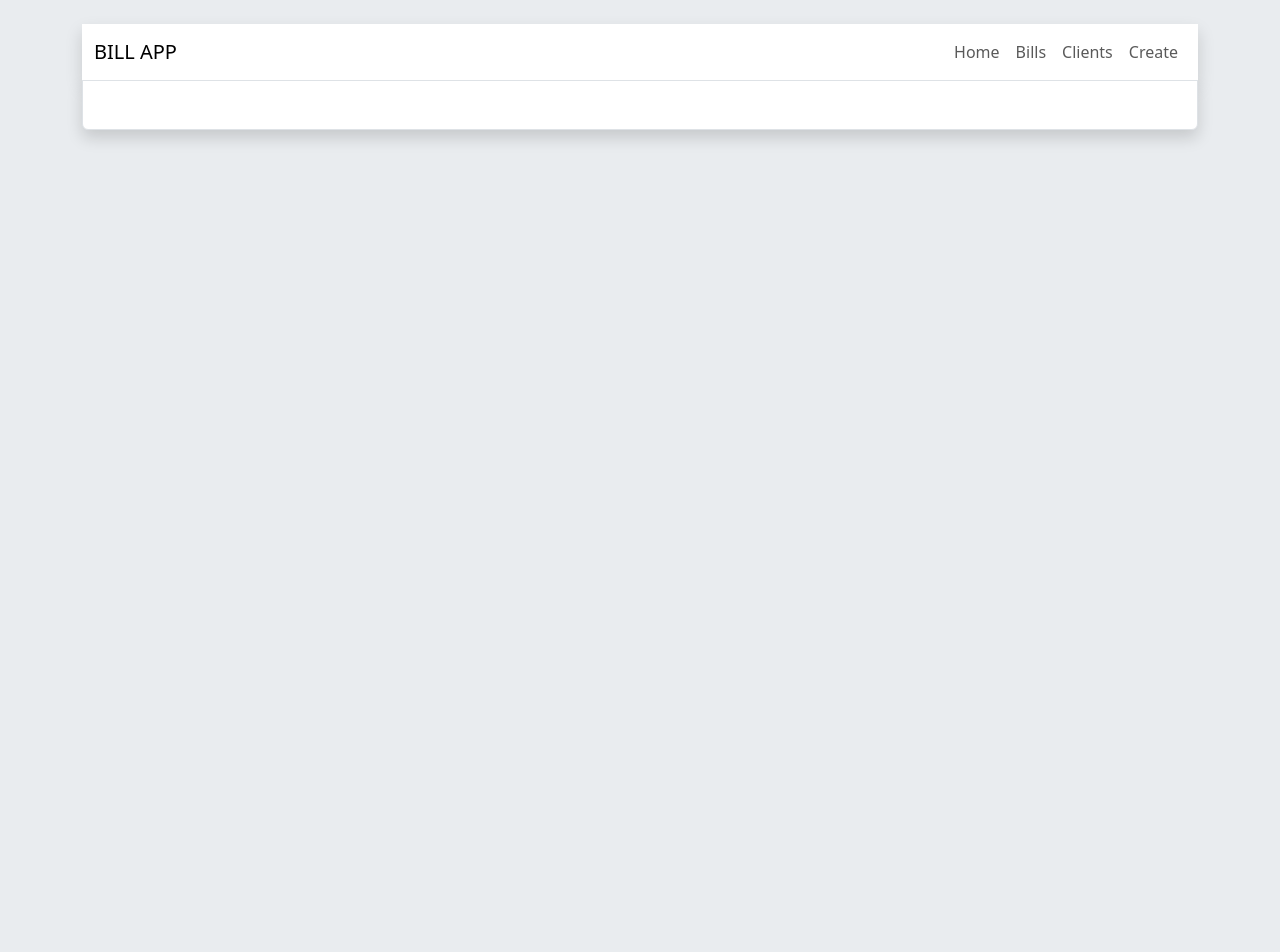
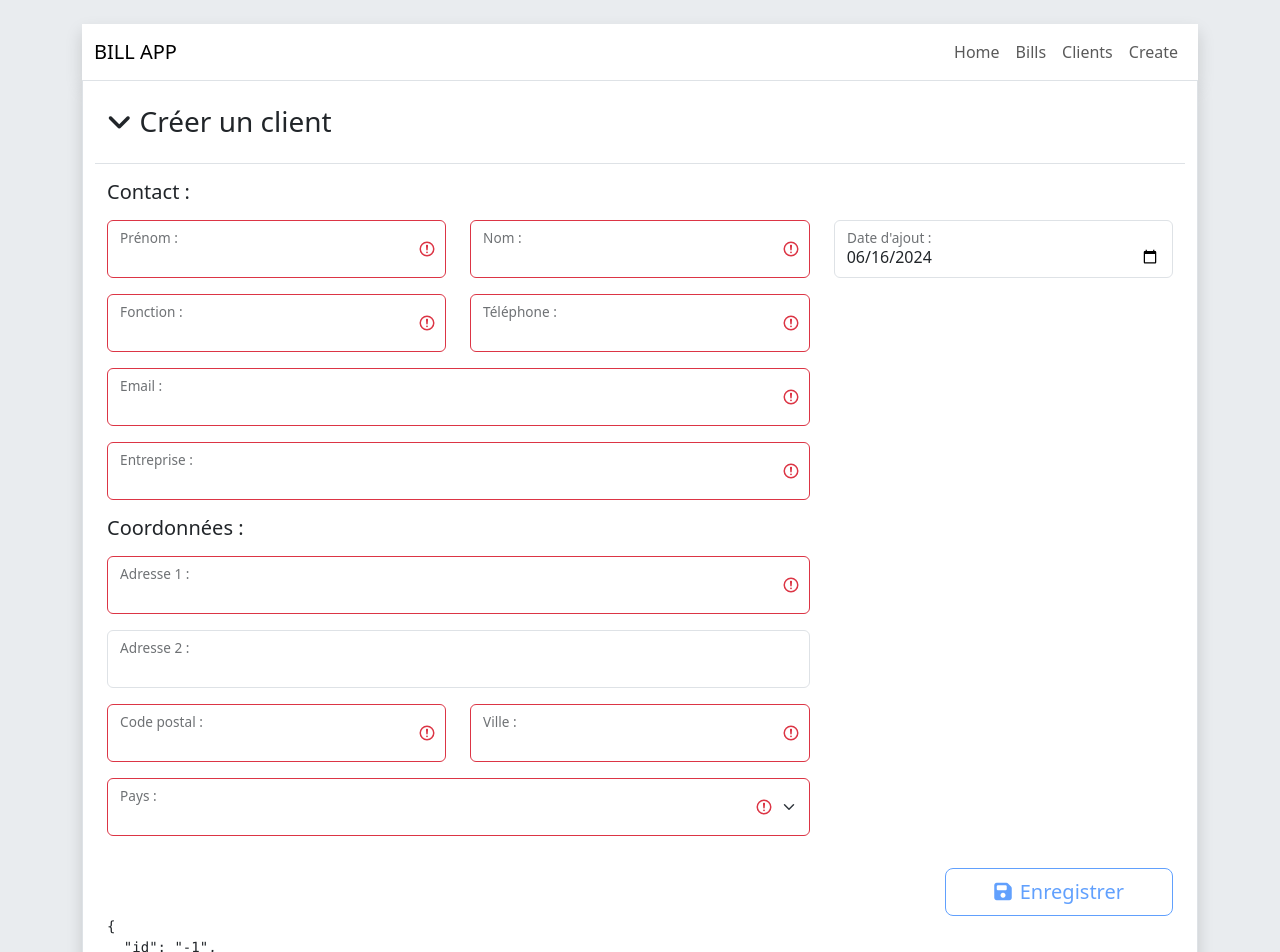
Before and after one commit to JolanGorges/tp-vuejs, a Vue app in the folder frontend-vue/: page /edit-client/-1 in a window 1280 px wide. Shown: the top 952 px of the page. Before the commit the page ends 800 px from the top, so only its background shows below. Built offline with nearby package versions, Linux system fonts and the light colour scheme.

Commit message:
add edit/create client

```diff
--- a/frontend-vue/src/router/index.js
+++ b/frontend-vue/src/router/index.js
@@ -34,6 +34,16 @@ const router = createRouter({
       props: true, //sert à récupérer les paramètres sous la forme de props dans le composant de la vue
       name: 'edit-bill',
       component: () => import('../views/CreateEditBillView.vue')
+    },
+    {
+      path: '/edit-client',
+      redirect: '/create-client'
+    },
+    {
+      path: '/edit-client/:id',
+      props: true,
+      name: 'edit-client',
+      component: () => import('../views/CreateEditClientView.vue')
     }
     // {
     //   path: '/about',
--- a/frontend-vue/src/stores/client.js
+++ b/frontend-vue/src/stores/client.js
@@ -26,7 +26,7 @@ export const useClientStore = defineStore('client', {
           codePostal: '',
           ville: '',
           pays: '',
-          dateAjout: ''
+          dateAjout: new Date().toISOString().split('T')[0]
         }
       } else {
         const response = await this.$http.get('/clients/' + id)
--- a/frontend-vue/src/views/ClientsView.vue
+++ b/frontend-vue/src/views/ClientsView.vue
@@ -5,7 +5,7 @@
         <h1 class="h3"><i class="fa-solid fa-angle-down me-2" />Liste des clients</h1>
       </div>
       <div class="col text-end">
-        <router-link to="/edit-bill/-1" class="btn btn-outline-primary">
+        <router-link to="/edit-client/-1" class="btn btn-outline-primary">
           <i class="fa-solid fa-plus-circle me-2" />
           Ajouter un client
         </router-link>
@@ -42,9 +42,15 @@ export default {
     await this.getAllClients()
   },
   methods: {
-    ...mapActions(useClientStore, ['getAllClients']),
+    ...mapActions(useClientStore, ['getAllClients', 'onDeleteClient']),
     onEditClient(client) {
       console.log('edit client with id: ', client.id)
+      this.$router.push({
+        name: 'edit-client',
+        params: {
+          id: client.id
+        }
+      })
     }
   }
 }
--- a/frontend-vue/src/views/CreateEditBillView.vue
+++ b/frontend-vue/src/views/CreateEditBillView.vue
@@ -3,16 +3,13 @@
     <!-- titre et bouton ajouter -->
     <div class="row border-bottom pb-3 mb-3">
       <div class="col">
-        <h1 v-if="isNewBill" class="h3">
-          <i class="fa-solid fa-angle-down me-2" />Créer une facture
-        </h1>
-        <h1 v-else class="h3"><i class="fa-solid fa-angle-down me-2" />Editer une facture</h1>
+        <h1 class="h3"><i class="fa-solid fa-angle-down me-2" />Liste des factures</h1>
       </div>
-      <div v-if="!isNewBill" class="col text-end">
-        <button @click="deleteBill(bill)" class="btn btn-outline-danger">
-          <i class="fa-solid fa-trash me-2" />
-          Supprimer la facture
-        </button>
+      <div class="col text-end">
+        <router-link to="/edit-bill/-1" class="btn btn-outline-primary">
+          <i class="fa-solid fa-plus-circle me-2" />
+          Ajouter une facture
+        </router-link>
       </div>
     </div>
 
--- /dev/null
+++ b/frontend-vue/src/views/CreateEditClientView.vue
@@ -0,0 +1,256 @@
+<template>
+  <div v-if="client">
+    <div class="row border-bottom pb-3 mb-3">
+      <div class="col">
+        <h1 v-if="isNewClient" class="h3">
+          <i class="fa-solid fa-angle-down me-2" />Créer un client
+        </h1>
+        <h1 v-else class="h3"><i class="fa-solid fa-angle-down me-2" />Editer un client</h1>
+      </div>
+      <div v-if="!isNewClient" class="col text-end">
+        <button @click="deleteClient(client)" class="btn btn-outline-danger">
+          <i class="fa-solid fa-trash me-2" />
+          Supprimer le client
+        </button>
+      </div>
+    </div>
+    <h5 class="mb-3">Contact :</h5>
+    <div class="row mb-3">
+      <div class="col-md-8">
+        <div class="row mb-3">
+          <div class="col-md mb-3 mb-md-0">
+            <div class="form-floating">
+              <input
+                type="text"
+                class="form-control"
+                id="firstName"
+                v-model="client.prenom"
+                :class="{ 'is-invalid': !client.prenom }"
+              />
+              <label for="firstName" class="form-label">Prénom :</label>
+            </div>
+          </div>
+          <div class="col-md">
+            <div class="form-floating">
+              <input
+                type="text"
+                class="form-control"
+                id="lastName"
+                v-model="client.nom"
+                :class="{ 'is-invalid': !client.nom }"
+              />
+              <label for="lastName" class="form-label">Nom :</label>
+            </div>
+          </div>
+        </div>
+        <div class="row mb-3">
+          <div class="col-md mb-3 mb-md-0">
+            <div class="form-floating">
+              <input
+                type="text"
+                class="form-control"
+                id="jobTitle"
+                v-model="client.fonction"
+                :class="{ 'is-invalid': !client.fonction }"
+              />
+              <label for="jobTitle" class="form-label">Fonction :</label>
+            </div>
+          </div>
+          <div class="col-md">
+            <div class="form-floating">
+              <input
+                type="tel"
+                class="form-control"
+                id="phoneNumber"
+                v-model="client.telephone"
+                :class="{ 'is-invalid': !client.telephone }"
+              />
+              <label for="phoneNumber" class="form-label">Téléphone :</label>
+            </div>
+          </div>
+        </div>
+        <div class="row mb-3">
+          <div class="col-md">
+            <div class="form-floating">
+              <input
+                type="email"
+                class="form-control"
+                id="email"
+                v-model="client.email"
+                :class="{ 'is-invalid': !client.email }"
+              />
+              <label for="email" class="form-label">Email :</label>
+            </div>
+          </div>
+        </div>
+        <div class="row mb-3">
+          <div class="col-md">
+            <div class="form-floating">
+              <input
+                type="text"
+                class="form-control"
+                id="company"
+                v-model="client.entreprise"
+                :class="{ 'is-invalid': !client.entreprise }"
+              />
+              <label for="company" class="form-label">Entreprise :</label>
+            </div>
+          </div>
+        </div>
+        <h5 class="mb-3">Coordonnées :</h5>
+        <div class="row mb-3">
+          <div class="col-md">
+            <div class="form-floating">
+              <input
+                type="text"
+                class="form-control"
+                id="address1"
+                v-model="client.adresse1"
+                :class="{ 'is-invalid': !client.adresse1 }"
+              />
+              <label for="address1" class="form-label">Adresse 1 :</label>
+            </div>
+          </div>
+        </div>
+        <div class="row mb-3">
+          <div class="col-md">
+            <div class="form-floating">
+              <input type="text" class="form-control" id="address2" v-model="client.adresse2" />
+              <label for="address2" class="form-label">Adresse 2 :</label>
+            </div>
+          </div>
+        </div>
+        <div class="row mb-3">
+          <div class="col-md mb-3 mb-md-0">
+            <div class="form-floating">
+              <input
+                type="text"
+                class="form-control"
+                id="zip"
+                v-model="client.codePostal"
+                :class="{ 'is-invalid': !client.codePostal }"
+              />
+              <label for="zip" class="form-label">Code postal :</label>
+            </div>
+          </div>
+          <div class="col-md">
+            <div class="form-floating">
+              <input
+                type="text"
+                class="form-control"
+                id="city"
+                v-model="client.ville"
+                :class="{ 'is-invalid': !client.ville }"
+              />
+              <label for="city" class="form-label">Ville :</label>
+            </div>
+          </div>
+        </div>
+        <div class="row mb-3">
+          <div class="col-md">
+            <div class="form-floating">
+              <select
+                class="form-select"
+                id="country"
+                v-model="client.pays"
+                :class="{ 'is-invalid': !client.pays }"
+              >
+                <option value="France">France</option>
+                <option value="Belgique">Belgique</option>
+                <option value="Suisse">Suisse</option>
+              </select>
+              <label for="country" class="form-label">Pays :</label>
+            </div>
+          </div>
+        </div>
+      </div>
+      <div class="col-4">
+        <div class="form-floating">
+          <input
+            type="date"
+            format="yyyy-MM-dd"
+            class="form-control"
+            id="date"
+            v-model="client.dateAjout"
+            :class="{ 'is-invalid': !client.dateAjout }"
+          />
+          <label for="date" class="form-label">Date d'ajout :</label>
+        </div>
+      </div>
+    </div>
+
+    <div class="row">
+      <div class="col text-end">
+        <button
+          @click="submitForm()"
+          type="submit"
+          class="btn btn-outline-primary btn-lg px-5"
+          :disabled="formInvalid"
+        >
+          <i class="fa-solid fa-save me-2" />Enregistrer
+        </button>
+      </div>
+    </div>
+    <pre>{{ client }}</pre>
+  </div>
+</template>
+
+<script>
+import { useClientStore } from '@/stores/client.js'
+import { mapActions, mapWritableState } from 'pinia'
+export default {
+  props: {
+    id: {
+      type: [String, Number],
+      required: true
+    }
+  },
+  computed: {
+    ...mapWritableState(useClientStore, ['client']),
+    isNewClient() {
+      return this.id == '-1'
+    },
+    formInvalid() {
+      return (
+        !this.client ||
+        !this.client.prenom ||
+        !this.client.nom ||
+        !this.client.fonction ||
+        !this.client.telephone ||
+        !this.client.email ||
+        !this.client.entreprise ||
+        !this.client.adresse1 ||
+        !this.client.codePostal ||
+        !this.client.ville ||
+        !this.client.pays ||
+        !this.client.dateAjout
+      )
+    }
+  },
+  mounted() {
+    this.setClient(this.id)
+  },
+  methods: {
+    ...mapActions(useClientStore, [
+      'setClient',
+      'onCreateClient',
+      'onUpdateClient',
+      'onDeleteClient'
+    ]),
+    submitForm() {
+      if (this.isNewClient) {
+        this.onCreateClient(this.client)
+      } else {
+        this.onUpdateClient(this.client)
+      }
+      this.$router.push({ path: '/clients' })
+    },
+    deleteClient() {
+      this.onDeleteClient(this.client)
+      this.$router.push({ path: '/clients' })
+    }
+  }
+}
+</script>
+
+<style scoped></style>
```
